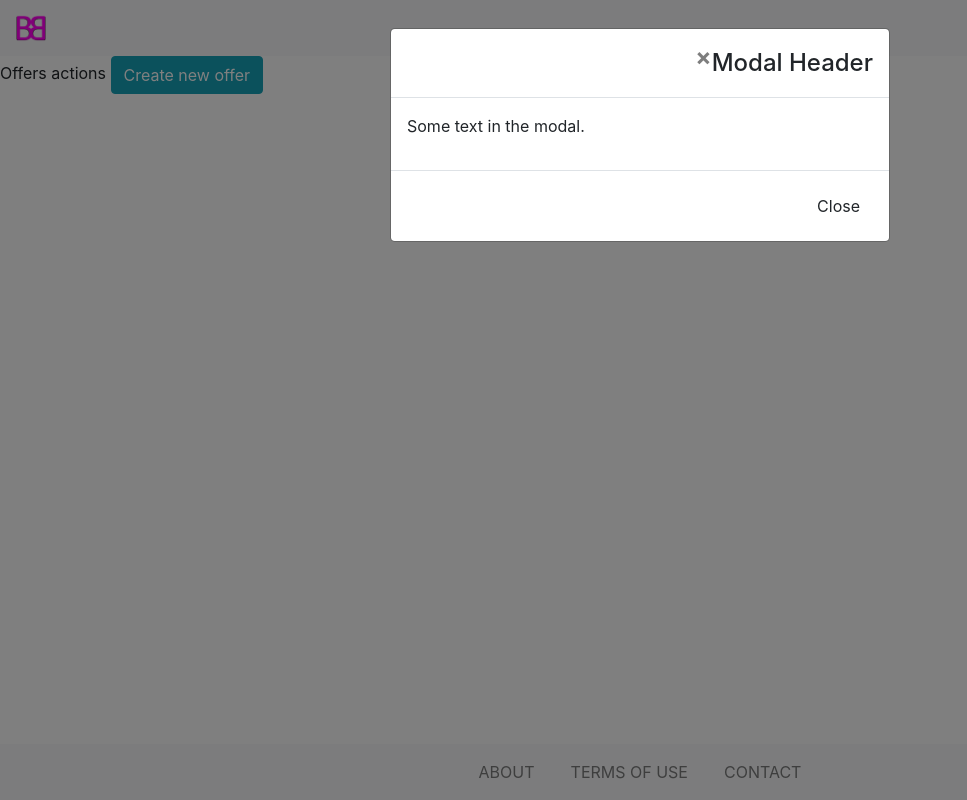
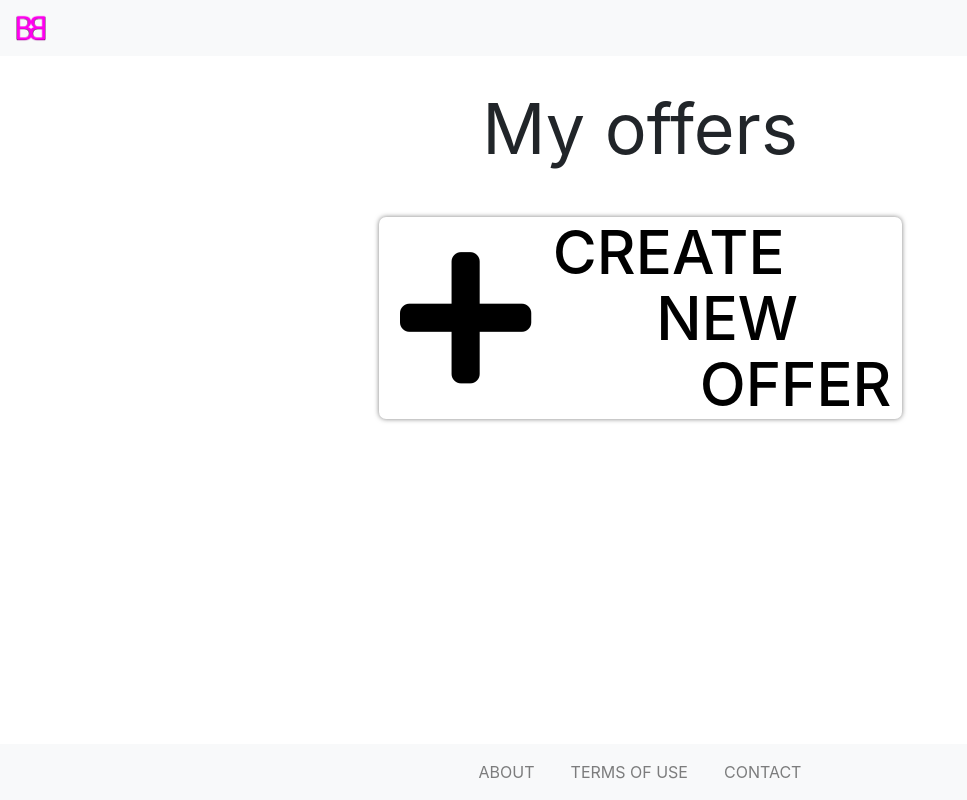
Before and after one commit to 3asyPe/blogger-business, a Django app: template blogger-business/offer/templates/offer/offers.html in a window 1280 px wide. Shown: the whole page, without its empty margins (0-967 px from the left). Run offline with Django 3.2, Linux system fonts and the light colour scheme; the template is opened without the code that fills it, so the values that code supplies are empty; some libraries are stand-ins or nearby versions.

Commit message:
First version of offers page design for business

```diff
--- a/blogger-business/application/serializers.py
+++ b/blogger-business/application/serializers.py
@@ -10,3 +10,8 @@ class ApplicationSerializer(serializers.ModelSerializer):
     class Meta:
         model = Application
         fields = ['id', 'blogger', 'offer', 'timestamp']
+
+
+class ApplicationSerializerForCount(serializers.ModelSerializer):
+    class Meta:
+        fields = ['id']
--- a/blogger-business/offer/templates/offer/offers.html
+++ b/blogger-business/offer/templates/offer/offers.html
@@ -1,65 +1,37 @@
 {% extends "base.html" %}
+
+{% load static %}
+
+{% block base_head %}
+<link rel="stylesheet" href="{% static 'css/offers.css' %}">
+{% endblock %}
 
 {% block content %}
 
-{% load static %}
+<div class="container">
+    <div class="offers-header">
+        <div class="offers-title">My offers</div>
+    </div>
 
-<script
-  src="https://stackpath.bootstrapcdn.com/bootstrap/4.4.1/js/bootstrap.min.js"
-  integrity="sha384-wfSDF2E50Y2D1uUdj0O3uMBJnjuUD4Ih7YwaYd1iqfktj0Uod8GCExl3Og8ifwB6"
-  crossorigin="anonymous"
-></script>
-
-Offers actions
-
-<!-- Modal Help -->
-<div class="modal fade" id="myModalHelp" role="dialog">
-    <div class="modal-dialog">
-
-      <!-- Modal content-->
-        <div class="modal-content">
-            <div class="modal-header">
-                <button type="button" class="close" data-dismiss="modal">×</button>
-                <h4 class="modal-title">Modal Header</h4>
-            </div>
-            <div class="modal-body">
-                <p>Some text in the modal.</p>
-            </div>
-            <div class="modal-footer">
-                <button type="button" class="btn btn-default" data-dismiss="modal">Close</button>
+    <div class="offers-container" id="offers-container">
+        <div class="offer-card-shell col-6">
+            <div class="offer-card create-card">
+                <div class="create-card-inner">
+                    <div class="plus-icon-div col-4">
+                        <i class="fa fa-plus create-btn-icon" aria-hidden="true"></i>
+                    </div>
+                    <div class="create-btn-text">
+                        <div class="create-btn-text-lvl create-btn-text-lvl-1">create</div>
+                        <div class="create-btn-text-lvl create-btn-text-lvl-2">new</div>
+                        <div class="create-btn-text-lvl create-btn-text-lvl-3">offer</div>
+                    </div>
+                </div>
             </div>
         </div>
 
     </div>
 </div>
 
-<!-- Modal Created -->
-<div class="modal fade" id="myModalCreated" role="dialog">
-    <div class="modal-dialog">
-
-      <!-- Modal content-->
-        <div class="modal-content">
-            <div class="modal-header">
-                <button type="button" class="close" data-dismiss="modal">×</button>
-                <h4 class="modal-title">Thanks for creating new offer</h4>
-            </div>
-            <div class="modal-body">
-                <p>We will let you know when someone will create new application</p>
-            </div>
-            <div class="modal-footer">
-                <button type="button" class="btn btn-default" data-dismiss="modal">Close</button>
-            </div>
-        </div>
-
-    </div>
-</div>
-
-<a class="btn btn-info" href="create">Create new offer</a>
-
-<div class="offers-container" id="offers-container">
-
-</div>
-
 <script src="{% static 'js/offers.js' %}"></script>
 
 {% endblock %}
--- a/blogger-business/offer/views.py
+++ b/blogger-business/offer/views.py
@@ -7,7 +7,7 @@ from django.http import Http404
 from rest_framework.decorators import api_view
 from rest_framework.response import Response
 
-from .serializers import OfferSerializer
+from .serializers import OfferSerializer, OfferBusinessViewSerializer
 from .services import (
     create_new_offer,
     get_offers_for_blogger,
@@ -67,8 +67,8 @@ def fetch_dashboard_offers(request):
 def fetch_business_offers(request):
     business = request.user.business
     offers = get_offers_for_business(business=business)
-    offers_json = serializers.serialize("json", offers)
-    return Response(offers_json, status=200)
+    offers_serializer = OfferBusinessViewSerializer(offers, many=True)
+    return Response(json.dumps(offers_serializer.data), status=200)
 
 
 @api_view(["POST"])
--- /dev/null
+++ b/blogger-business/static/css/offers.css
@@ -0,0 +1,168 @@
+.offers-header{
+    position: relative;
+    margin: 20px auto;
+    display: flex;
+    justify-content: center;
+}
+
+.offers-title{
+    font-size: 70px;
+}
+
+.create-btn-div{
+    position: absolute;
+    right: 0;
+    display: flex;
+    align-items: center;
+}
+
+.create-btn-icon{
+    color: black;
+    width: 100%;
+    display: flex;
+    justify-content: center;
+    font-size: 150px;
+}
+
+.offers-container{
+    display: flex;
+    flex-wrap: wrap;
+}
+
+.offer-card-shell{
+    padding: 1rem;
+    margin: auto;
+
+    text-decoration: none;
+    color: black;
+    z-index: 0;
+    background: none;
+    border: none;
+}
+
+.create-card{
+    height: 202.33px;
+}
+
+.create-card-inner{
+    display: flex;
+    height: 100%;
+    align-items: center;
+}
+
+.create-btn-text{
+    width: 100%;
+    font-size: 60px;
+    line-height: 1.1;
+    font-weight: 500;
+    text-align: center;
+    text-transform: uppercase;
+}
+
+.create-btn-text-lvl{
+    display: flex;
+}
+
+.create-btn-text-lvl-1{
+    justify-content: start;
+}
+
+.create-btn-text-lvl-2{
+    justify-content: center;
+}
+
+.create-btn-text-lvl-3{
+    justify-content: flex-end;
+    padding-right: 10px;
+}
+
+.offer-card-shell:hover{
+    text-decoration: none;
+    color: black;
+}
+
+.offer-card{
+    display: block;
+    border-radius: 7px;
+    overflow: hidden;
+    z-index: 2;
+    padding: 0;
+    box-shadow: 0 0 5px rgba(0,0,0,0.5);
+    cursor: pointer;
+}
+
+.offers-header{
+    display: flex;
+}
+
+.top-part{
+    display: flex;
+    padding: 0;
+}
+
+.top-right-part{
+    padding: 0;
+    border-bottom: 1px solid #f8f9fa;
+}
+
+.bottom-part{
+    display: flex;
+}
+
+.applications-count-div{
+    background-color: #f8f9fa;
+    padding: 2px 0;
+    font-weight: 500;
+    text-transform: uppercase;
+    text-align: center;
+    transition: background-color .1s linear;
+    cursor: pointer;
+}
+
+.applications-count-div:hover{
+    background-color: #b7b7b7;
+}
+
+.title-div{
+    text-align: center;
+    display: flex;
+    font-size: 30px;
+    line-height: 1.4;
+    border-bottom: 1px solid #f8f9fa;
+}
+
+.title-inner{
+    display: block;
+    margin: auto auto;
+}
+
+.image-div{
+    padding: 0;
+}
+
+.validity-div{
+    padding: 2px 0;
+    display: flex;
+    justify-content: center;
+}
+
+.validity-label{
+    font-weight: 500;
+}
+
+.description{
+    padding: 5px 10px;
+    text-overflow: ellipsis;
+    text-align: justify;
+    overflow: hidden;
+    display: -webkit-box;
+    -webkit-line-clamp: 5;
+    -webkit-box-orient: vertical;
+    max-height: 132px;
+}
+
+.image{
+    object-fit: cover;
+    height: 174.33px;
+    width: auto;
+}
--- a/blogger-business/static/js/offers.js
+++ b/blogger-business/static/js/offers.js
@@ -2,12 +2,21 @@ const saw_help = localStorage.getItem('business-help')
 const action = new URL(window.location.href).searchParams.get("action")
 
 if (!saw_help){
-    $("#myModalHelp").modal()
+    $.alert({
+        title: 'Help title',
+        content: "Help content",
+    })
     localStorage.setItem('business-help', true)
 }
 
 if (action === "created"){
-    $("#myModalCreated").modal()
+    $.alert({
+        title: 'Thanks!',
+        content: "You have created new offer. We will let you know when someone will create a request for you.",
+        buttons: {
+            ok: function(){}
+        }
+    })
 }
 
 function fetchData(){
@@ -19,33 +28,77 @@ function fetchData(){
         data = JSON.parse(data)
         offers_container = document.querySelector("#offers-container")
         if (data !== {}){
-            offers = ""
             console.log(data)
             for (let offer of data){
                 console.log(offer)
-                offer_html = createOfferDiv(
-                    id=offer.pk,
-                    image=offer.fields.image,
-                    title=offer.fields.title,
-                    description=offer.fields.description,
-                    )
-                    offers += offer_html
-                }
-                offers_container.innerHTML = offers
+                offer_html = createOfferDiv(offer)
+                offers_container.innerHTML += offer_html
             }
-        })
+        }
+    })
 }
 
 fetchData()
 
-function createOfferDiv(id, image, title, decription){
-    return '<div class="card" id="offer-' + id + '" style="width: 18rem;">' +
-                '<a href="/offers/' + id + '">' +
-                    '<img src="/media/' + image + '" class="card-img-top">' +
-                '</a>' +
-                '<div class="card-body">' +
-                    '<h5 class="card-title">' + title + '</h5>' +
-                    '<p class="card-text">' + description + '</p>' +
-                '</div>' +
+function createOfferDiv(data){
+    if (data.applications_count == 0){
+        applicationsCountHtml = 'No <i class="fas fa-envelope-open"></i> yet'
+    } else {
+        applicationsCountHtml = data.applications_count + ' new <i class="fas fa-envelope-open"></i>'
+    }
+
+    validity = data.validity
+    const d = new Date(validity);
+    const ye = new Intl.DateTimeFormat('en', { year: 'numeric' }).format(d);
+    const mo = new Intl.DateTimeFormat('en', { month: 'short' }).format(d);
+    const da = new Intl.DateTimeFormat('en', { day: '2-digit' }).format(d);
+    new_validity = `${da}-${mo}-${ye}`
+
+    return '<div class="offer-card-shell col-6">' +
+                '<div class="offer-card offer-' + data.id + '">' +
+                    '<div class="offer-card-inner">' +
+                        '<div class="top-part">' +
+                            '<div class="image-div col-4">' +
+                                '<img src="' + data.image + '" class="image img-fluid">' +
+                            '</div>' +
+                            '<div class="top-right-part col-8">' +
+                                '<div class="title-div">' +
+                                    '<div class="title-inner title">' +
+                                        data.title +
+                                    '</div>' +
+                                '</div>' +
+                                '<div class="description-div">' +
+                                    '<div class="description">' + data.description + '</div>' +
+                                '</div>' +
+                            '</div>' +
+                        '</div>' +
+                        '<div class="bottom-part">' +
+                            '<div class="applications-count-div col-4">' +
+                                '<div class="applications-count">' +
+                                    applicationsCountHtml +
+                                '</div>' +
+                            '</div>' +
+                            '<div class="validity-div col-8">' +
+                                '<div class="validity-label">Expires&nbsp</div>' +
+                                '<div class="validity">' + new_validity + '</div>' +
+                            '</div>' +
+                        '</div>' +
+                    '</div>' +
+                '</div>'+
             '</div>'
 }
+
+topPart = document.querySelector(".top-part")
+topPart.addEventListener("click", function(){
+    window.location.href = "https://www.google.by/"
+})
+
+validityDiv = document.querySelector(".validity-div")
+validityDiv.addEventListener("click", function(){
+    window.location.href = "https://www.google.by/"
+})
+
+applicationsCountDiv = document.querySelector(".applications-count-div")
+applicationsCountDiv.addEventListener("click", function(){
+    window.location.href = "/applications"
+})
```
Also changed, not shown: blogger-business/offer/serializers.py (+12 -0 lines), blogger-business/static/css/dashboard.css (+7 -3 lines), notes/todoes.md (+8 -1 lines).
